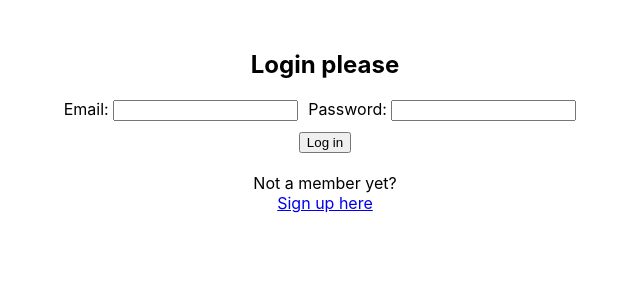
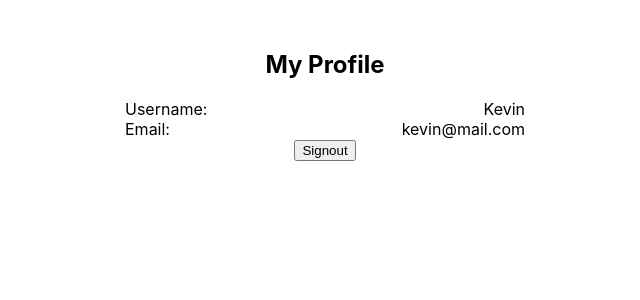
Before and after one commit to blinn26/react-auth-screencast, a React (Create React App) app: page /profile in a window 1280 px wide. Before the commit this address led to /login. Shown: the top 300 px of the page, without its empty margins (315-955 px from the left). Built offline with nearby package versions, Linux system fonts and the light colour scheme.

Commit message:
screencast start

```diff
--- a/src/App.js
+++ b/src/App.js
@@ -6,7 +6,7 @@ import Register from './components/Register/Register';
 import Profile from './components/Profile/Profile';
 
 function App() {
-  const [isLoggedIn, setIsLoggedIn] = React.useState(false);
+  const [isLoggedIn, setIsLoggedIn] = React.useState(true);
 
   return (
     <div className="app">
```
Also changed, not shown: src/components/ProtectedRoute/ProtectedRoute.jsx (added, +9 -0 lines), src/components/ProtectedRoute/styles.css (added).
